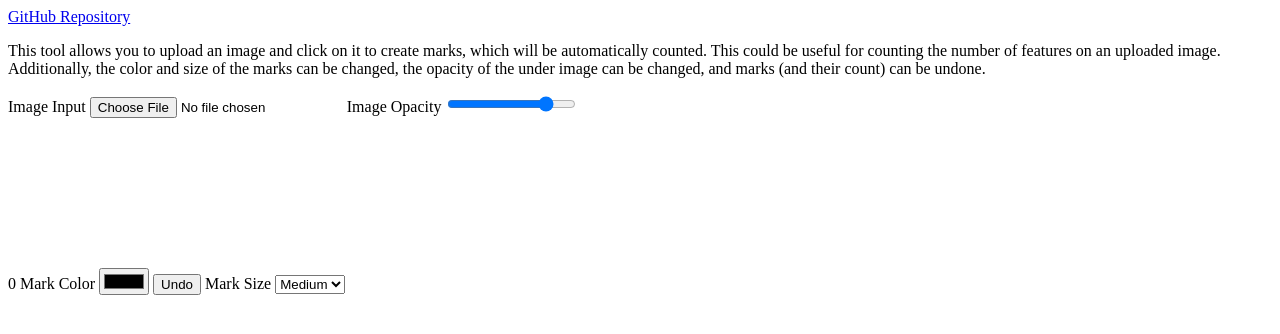
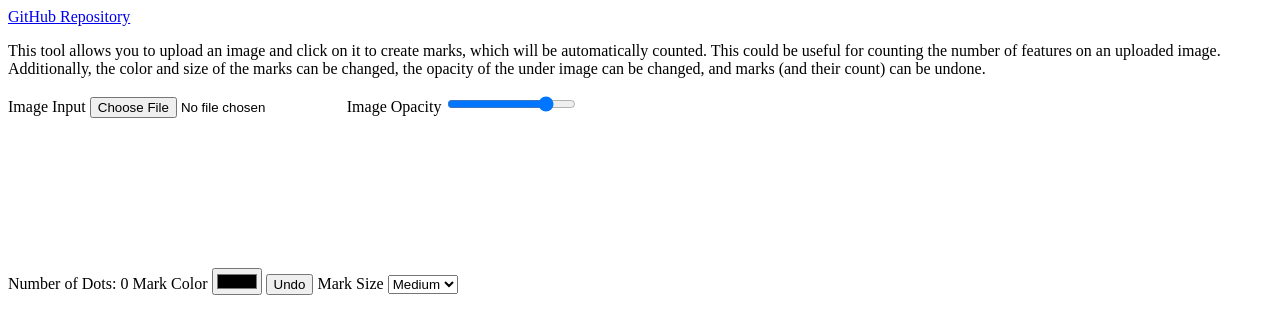
Before and after one commit to mattbrooks1972/image-feature-counter, a plain HTML site: page src/index.html in a window 1280 px wide. Drawn offline with Linux system fonts and the light colour scheme.

Commit message:
Add label to dot counter

```diff
--- a/src/main.css
+++ b/src/main.css
@@ -15,3 +15,7 @@
 	z-index: 1;
 	cursor: crosshair;
 }
+
+#mark-counter::before {
+	content: 'Number of Dots: ';
+}
```
